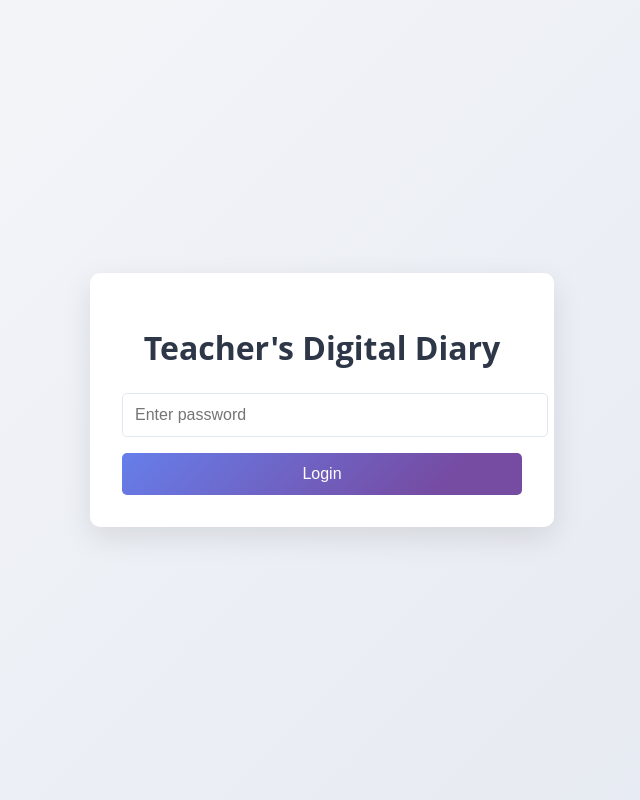
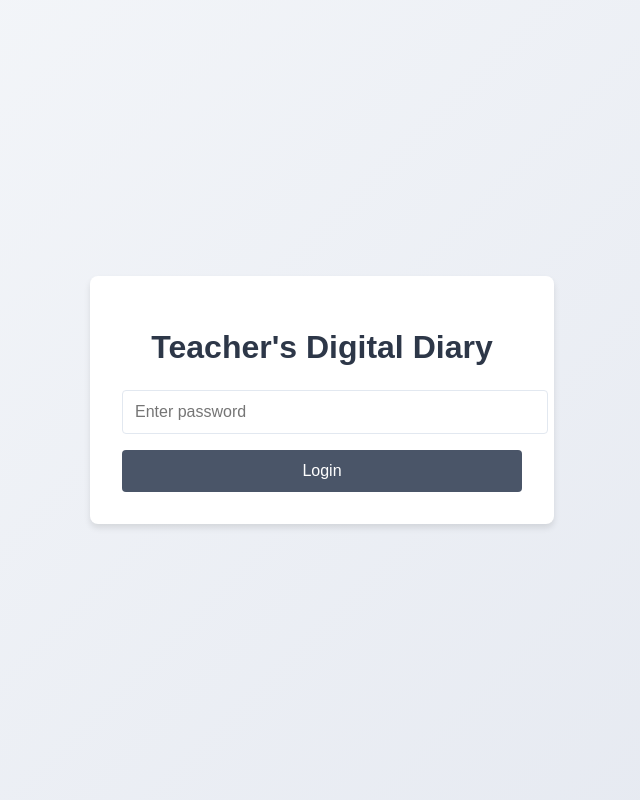
Before and after one commit to kbjoshikv2008/teacherdiary, a PHP site: page /gate.php in a window 1280 px wide. Shown: the whole page, without its empty margins (318-958 px from the left). Run offline with PHP 8.4, Linux system fonts and the light colour scheme.

Commit message:
update
update

```diff
--- a/gate.php
+++ b/gate.php
@@ -1,12 +1,17 @@
 <?php
 session_start();
 
-// Server-side password validation
+// Redirect if already logged in
+if (isset($_SESSION['authenticated']) && $_SESSION['authenticated'] === true) {
+    header('Location: index.php');
+    exit;
+}
+
+// Process login if form submitted
 if ($_SERVER['REQUEST_METHOD'] === 'POST') {
-    $correctPassword = "math123"; // Store this securely in production (e.g., environment variable)
-    $inputPassword = $_POST['password'] ?? '';
+    $correctPassword = "math123"; // In production, use hashed passwords
 
-    if ($inputPassword === $correctPassword) {
+    if ($_POST['password'] === $correctPassword) {
         $_SESSION['authenticated'] = true;
         $_SESSION['last_activity'] = time();
         header('Location: index.php');
@@ -14,12 +19,6 @@ if ($_SERVER['REQUEST_METHOD'] === 'POST') {
     } else {
         $error = "Incorrect password. Please try again.";
     }
-}
-
-// Redirect if already authenticated
-if (isset($_SESSION['authenticated']) && $_SESSION['authenticated'] === true) {
-    header('Location: index.php');
-    exit;
 }
 ?>
 <!DOCTYPE html>
@@ -30,7 +29,7 @@ if (isset($_SESSION['authenticated']) && $_SESSION['authenticated'] === true) {
     <title>Login - Teacher's Digital Diary</title>
     <style>
         body {
-            font-family: 'Open Sans', sans-serif;
+            font-family: Arial, sans-serif;
             background: linear-gradient(135deg, #f5f7fa 0%, #e4e8f0 100%);
             display: flex;
             justify-content: center;
@@ -38,17 +37,17 @@ if (isset($_SESSION['authenticated']) && $_SESSION['authenticated'] === true) {
             height: 100vh;
             margin: 0;
         }
-        .login-container {
+        .login-box {
             background: white;
             padding: 2rem;
-            border-radius: 10px;
-            box-shadow: 0 10px 30px rgba(0, 0, 0, 0.1);
+            border-radius: 8px;
+            box-shadow: 0 4px 6px rgba(0, 0, 0, 0.1);
             width: 100%;
             max-width: 400px;
-            text-align: center;
         }
         h1 {
             color: #2d3748;
+            text-align: center;
             margin-bottom: 1.5rem;
         }
         input[type="password"] {
@@ -56,35 +55,31 @@ if (isset($_SESSION['authenticated']) && $_SESSION['authenticated'] === true) {
             padding: 12px;
             margin-bottom: 1rem;
             border: 1px solid #e2e8f0;
-            border-radius: 5px;
+            border-radius: 4px;
             font-size: 1rem;
         }
         button {
-            background: linear-gradient(135deg, #667eea 0%, #764ba2 80%);
+            background: #4a5568;
             color: white;
             border: none;
             padding: 12px;
             width: 100%;
-            border-radius: 5px;
+            border-radius: 4px;
             font-size: 1rem;
             cursor: pointer;
-            transition: all 0.3s ease;
-        }
-        button:hover {
-            transform: translateY(-2px);
-            box-shadow: 0 5px 15px rgba(102, 126, 234, 0.4);
         }
         .error {
             color: #e53e3e;
             margin-top: 1rem;
+            text-align: center;
         }
     </style>
 </head>
 <body>
-    <div class="login-container">
+    <div class="login-box">
         <h1>Teacher's Digital Diary</h1>
         <form method="POST">
-            <input type="password" id="passwordInput" name="password" placeholder="Enter password" required>
+            <input type="password" name="password" placeholder="Enter password" required>
             <button type="submit">Login</button>
             <?php if (isset($error)): ?>
                 <p class="error"><?php echo htmlspecialchars($error); ?></p>
```
Also changed, not shown: index.php (renamed from index.html, +10 -41 lines), logout.php (+7 -1 lines).
